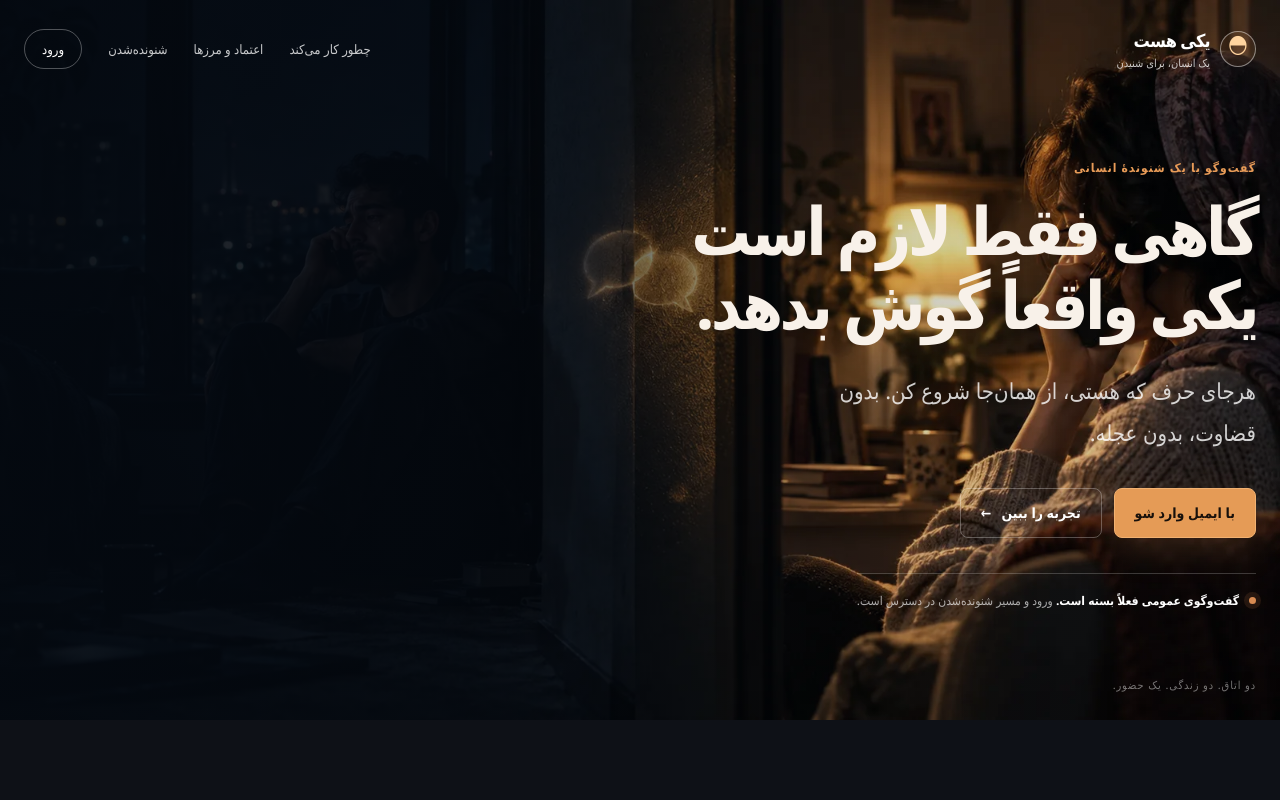
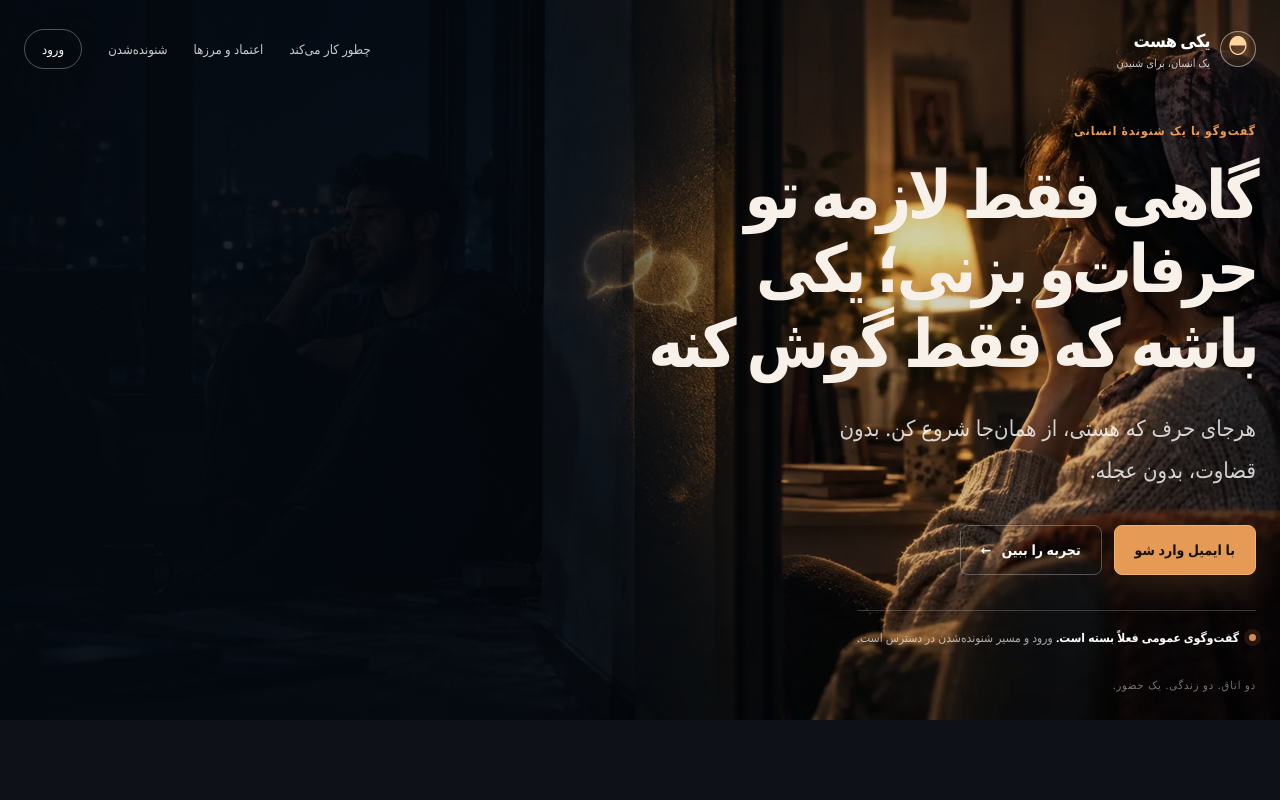
Before and after one commit to morfisam25-tech/YEKI-HAST, a Next.js app in the folder apps/web/: page / in a window 1280 px wide. Shown: the top 800 px of the page. Built offline with nearby package versions, Linux system fonts and the light colour scheme.

Commit message:
Update homepage hero copy to conversational Persian

```diff
--- a/apps/web/app/page.tsx
+++ b/apps/web/app/page.tsx
@@ -109,7 +109,7 @@ export default function Page() {
         </div>
         <div className={styles.heroContent}>
           <p className={styles.eyebrowLight}>گفت‌وگو با یک شنوندهٔ انسانی</p>
-          <h1 id="hero-title">گاهی فقط لازم است یکی واقعاً گوش بدهد.</h1>
+          <h1 id="hero-title">گاهی فقط لازمه تو حرفات‌و بزنی؛ یکی باشه که فقط گوش کنه</h1>
           <p className={styles.heroLead}>هرجای حرف که هستی، از همان‌جا شروع کن. بدون قضاوت، بدون عجله.</p>
           <div className={styles.heroActions}>
             <a className={styles.primaryButton} href="#login">با ایمیل وارد شو</a>
```
